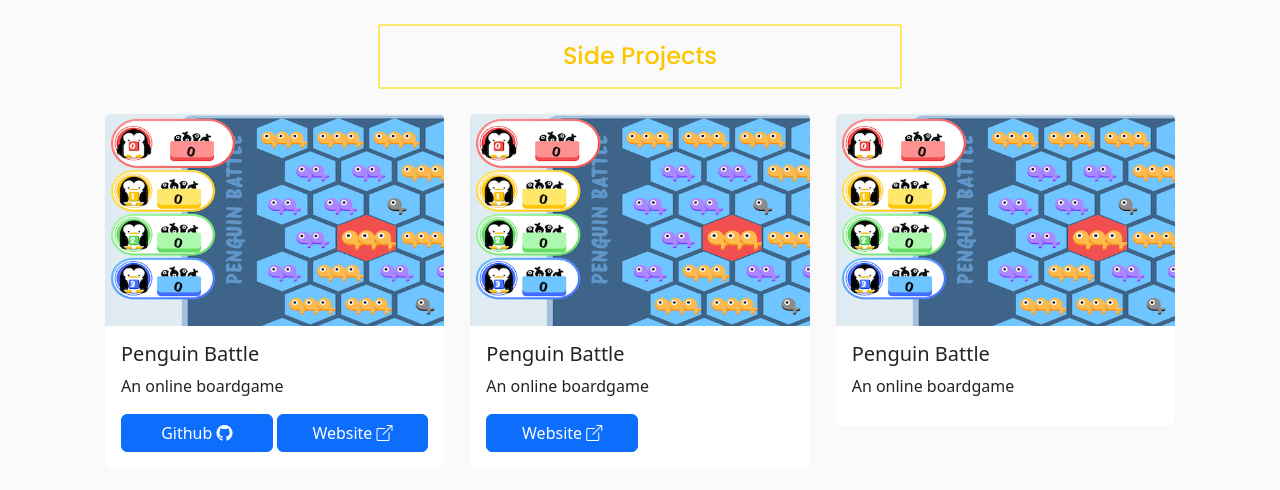
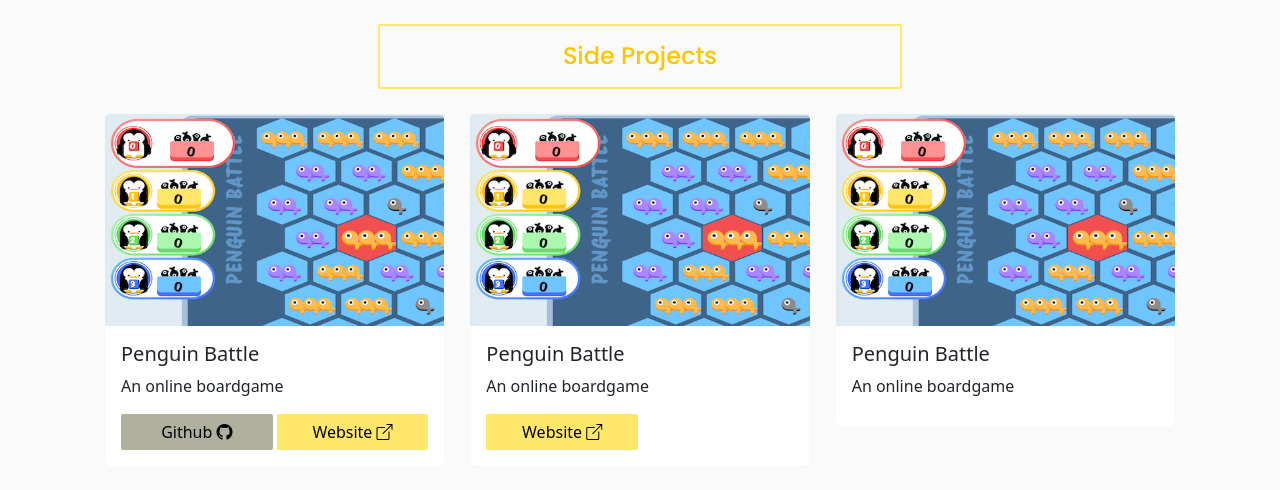
Before and after one commit to yuhueilee/wendyfolio, a React (Create React App) app: page / in a window 1280 px wide. Shown: the top 490 px of the page. Built offline with nearby package versions, Linux system fonts and the light colour scheme.

Commit message:
Style the button based on the link

```diff
--- a/src/components/button/index.scss
+++ b/src/components/button/index.scss
@@ -1 +1,16 @@
 @import "../../index.scss";
+
+.btn-secondary,
+.btn-tertiary {
+    border: none;
+    color: black;
+    border-radius: 2px;
+}
+
+.btn-secondary {
+    background-color: $colorYellowSecondary;
+}
+
+.btn-tertiary {
+    background-color: $colorYellowTertiary;
+}
--- a/src/components/button/index.tsx
+++ b/src/components/button/index.tsx
@@ -10,7 +10,7 @@ function ButtonItem({ links }: { links: Array<string> }): JSX.Element {
                     key={"btn-" + index}
                     href={link}
                     target="_black"
-                    className="w-100"
+                    className={"w-100 " + color(link)}
                 >
                     {Label(link)} {Icon(link)}
                 </Button>
@@ -40,4 +40,12 @@ const Icon = (link: string): JSX.Element => {
     return <i className="bi bi-box-arrow-up-right"></i>;
 };
 
+const color = (link: string): string => {
+    if (link.includes("github")) {
+        return "btn-tertiary";
+    }
+
+    return "btn-secondary";
+};
+
 export default ButtonItem;
--- a/src/index.scss
+++ b/src/index.scss
@@ -4,6 +4,7 @@
 
 $colorYellowPrimary: #fcc601;
 $colorYellowSecondary: #ffe76c;
+$colorYellowTertiary: #afb09e;
 $colorGreyPrimary50: #fafafa;
 
 $grid-breakpoints: (
```
